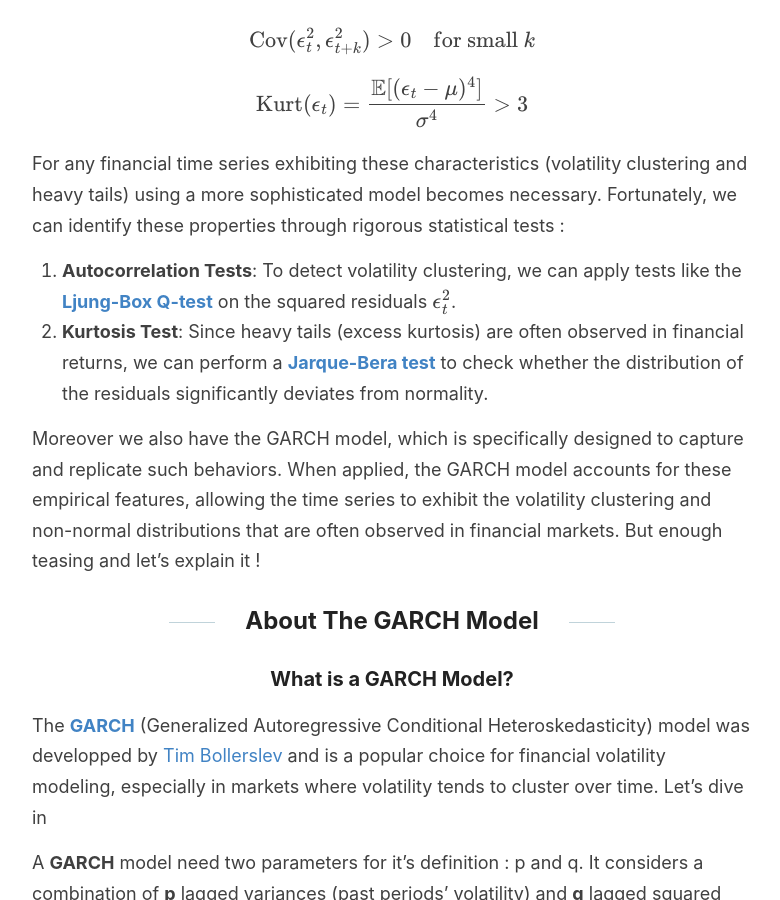
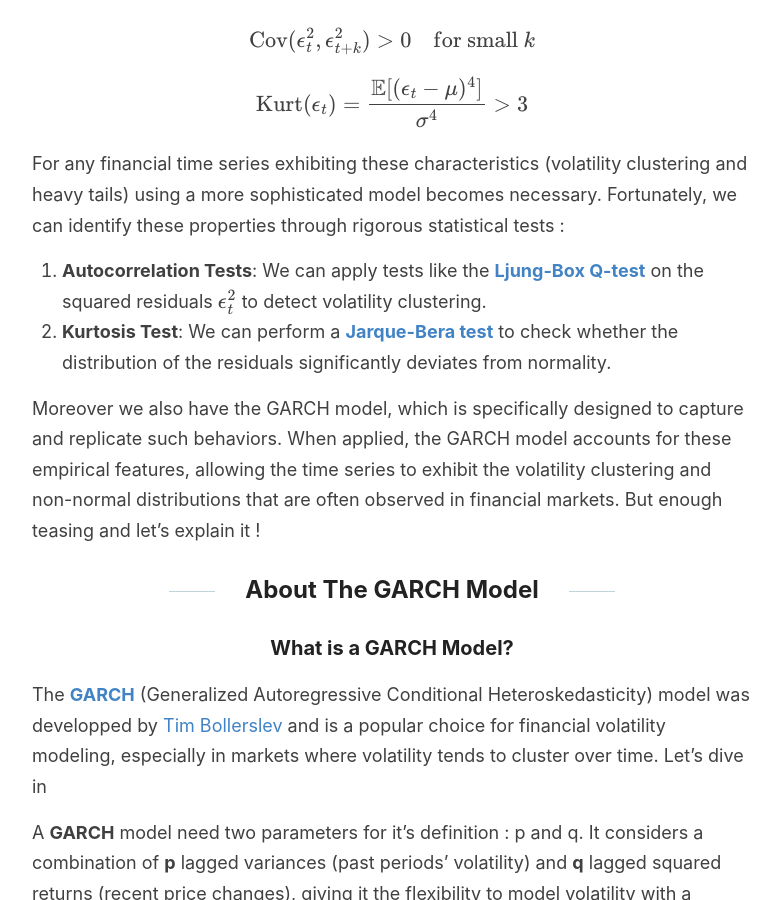
Before and after one commit to Zaltarba/blog, a Jekyll site: the page built from _posts/2024-09-23-BitcoinVolatility-2.md, in a window 1280 px wide and 900 px high, scrolled down 1334 px. Shown: the whole window, without its empty margins (248-1028 px from the left). Built offline with Jekyll 4.4.1, drawn with Linux system fonts in a browser that asks for light colours; formulas are drawn with MathJax 3.

Commit message:
Update 2024-09-23-BitcoinVolatility-2.md

```diff
--- a/_posts/2024-09-23-BitcoinVolatility-2.md
+++ b/_posts/2024-09-23-BitcoinVolatility-2.md
@@ -38,8 +38,8 @@ $$
 
 For any financial time series exhibiting these characteristics (volatility clustering and heavy tails) using a more sophisticated model becomes necessary. Fortunately, we can identify these properties through rigorous statistical tests :
 
-1. **Autocorrelation Tests**: To detect volatility clustering, we can apply tests like the [**Ljung-Box Q-test**](https://en.wikipedia.org/wiki/Ljung%E2%80%93Box_test) on the squared residuals $\epsilon_t^2$.
-2. **Kurtosis Test**: Since heavy tails (excess kurtosis) are often observed in financial returns, we can perform a [**Jarque-Bera test**](https://en.wikipedia.org/wiki/Jarque%E2%80%93Bera_test) to check whether the distribution of the residuals significantly deviates from normality.
+1. **Autocorrelation Tests**: We can apply tests like the [**Ljung-Box Q-test**](https://en.wikipedia.org/wiki/Ljung%E2%80%93Box_test) on the squared residuals $\epsilon_t^2$ to detect volatility clustering.
+2. **Kurtosis Test**: We can perform a [**Jarque-Bera test**](https://en.wikipedia.org/wiki/Jarque%E2%80%93Bera_test) to check whether the distribution of the residuals significantly deviates from normality.
 
 Moreover we also have the GARCH model, which is specifically designed to capture and replicate such behaviors. When applied, the GARCH model accounts for these empirical features, allowing the time series to exhibit the volatility clustering and non-normal distributions that are often observed in financial markets. But enough teasing and let's explain it !
 
```
